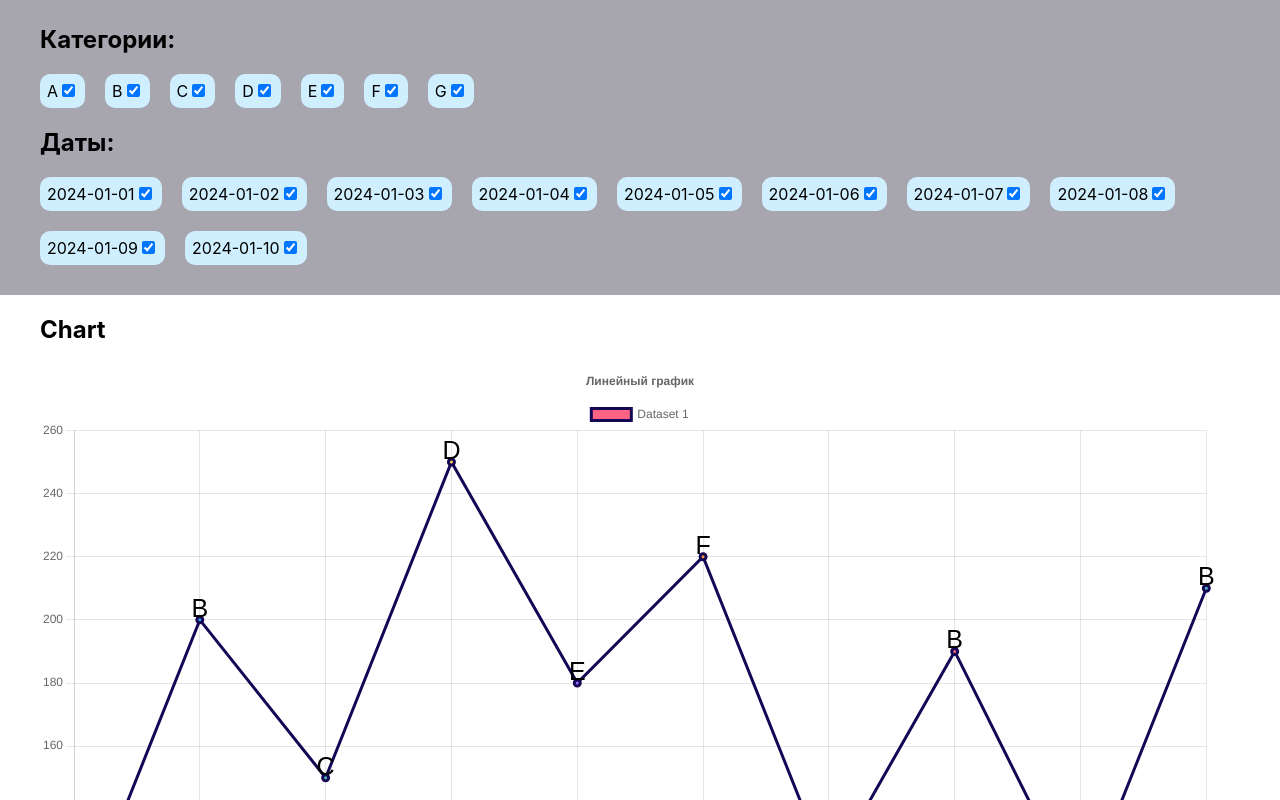
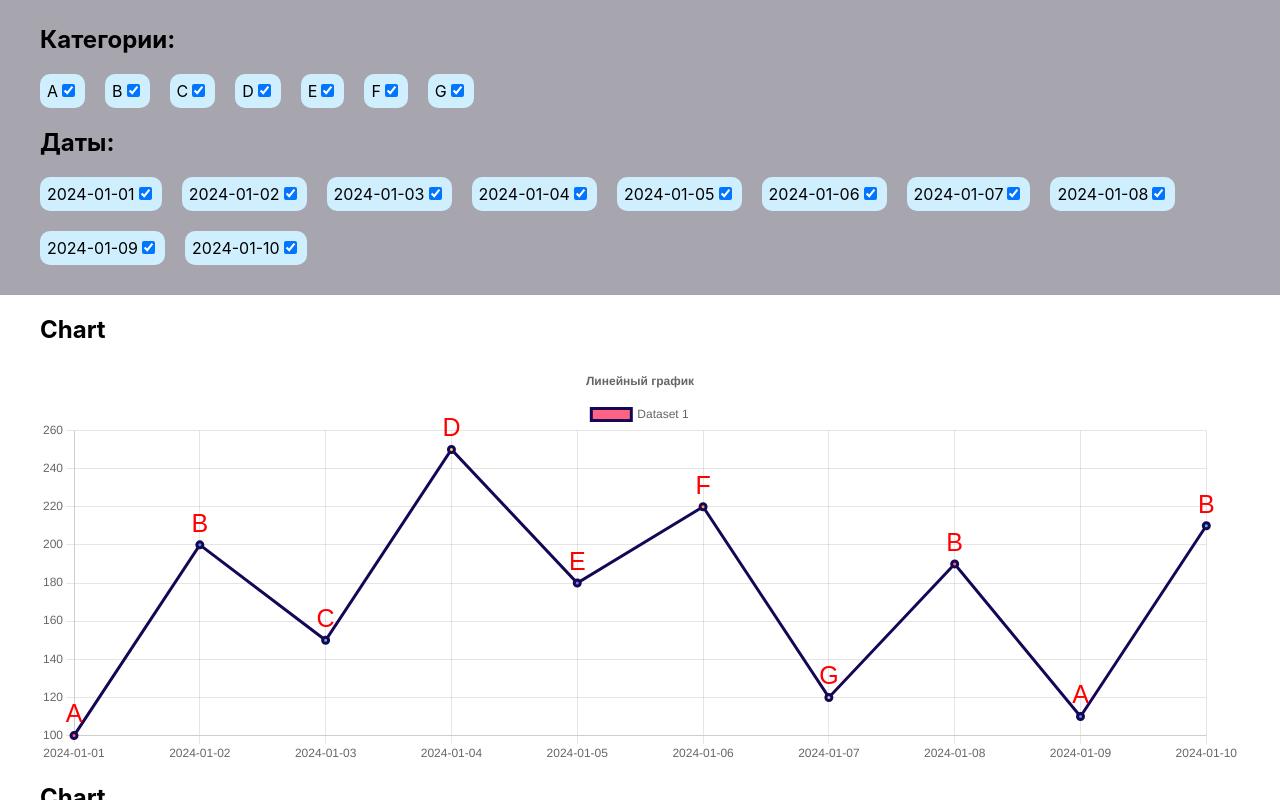
Before and after one commit to garold664/react-charts, a React (Create React App) app: page / in a window 1280 px wide. Shown: the top 800 px of the page. Built offline with nearby package versions, Linux system fonts and the light colour scheme.

Commit message:
adjusting labels position

```diff
--- a/src/App.css
+++ b/src/App.css
@@ -66,3 +66,9 @@
 .filter-item:has(input:checked) {
   background-color: rgb(207 239 255);
 }
+
+.chart-container {
+  width: 100%;
+  height: 50vh;
+  max-height: 500px;
+}
--- a/src/components/ChartModule.jsx
+++ b/src/components/ChartModule.jsx
@@ -41,6 +41,7 @@ export default function ChartModule({
 
   const options = {
     responsive: true,
+    maintainAspectRatio: false,
     plugins: {
       legend: {
         position: 'top',
@@ -72,9 +73,9 @@ export default function ChartModule({
             const category = dataset.categories[index];
 
             ctx.font = '25px Arial';
-            ctx.fillStyle = categoryColors[category] || 'black';
+            ctx.fillStyle = 'red';
             ctx.textAlign = 'center';
-            ctx.fillText(category, x, y - 10); // Positioning above the point
+            ctx.fillText(category, x, y - 20); // Positioning above the point
           });
           ctx.restore();
         },
@@ -83,10 +84,10 @@ export default function ChartModule({
   };
 
   return (
-    <div>
+    <>
       <h2>Chart</h2>
       {options && (
-        <>
+        <div className="chart-container">
           {chartType === 'line' && (
             <Line
               data={data}
@@ -108,8 +109,8 @@ export default function ChartModule({
               plugins={[options.plugins.customLabels]}
             />
           )}
-        </>
+        </div>
       )}
-    </div>
+    </>
   );
 }
--- a/src/components/Filter.jsx
+++ b/src/components/Filter.jsx
@@ -2,12 +2,14 @@ import React from 'react';
 
 export default function Filter({ options, data, values, setValues, type }) {
   const updatedSelected = (e) => {
+    console.log(e.target.value);
     if (e.target.checked) {
-      setValues([...values, e.target.value]);
+      setValues([...new Set([...values, e.target.value])].sort());
     } else {
       setValues(values.filter((c) => c !== e.target.value));
     }
   };
+  // console.log(values);
   return (
     <div className="filters">
       {options.map((category) => {
```
